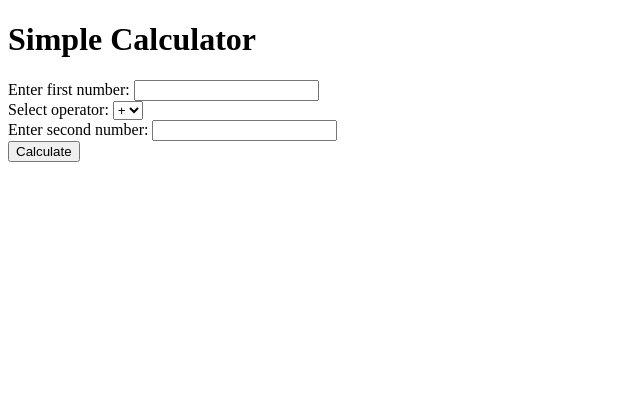
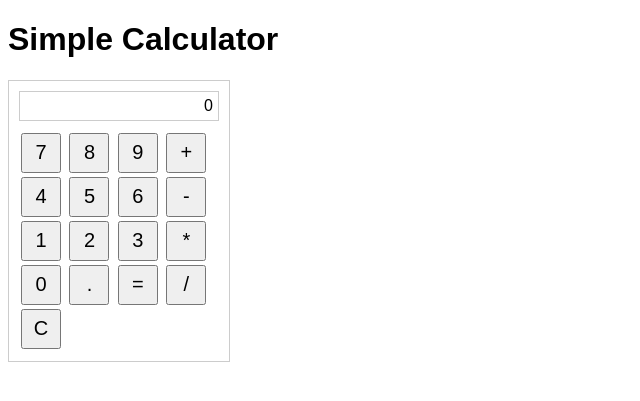
Before and after one commit to CSeijiM/Calculadora_from_gpt, a Python web app: template templates/calculator.html in a window 1280 px wide. Shown: the top 401 px of the page, without its empty margins (0-640 px from the left). Run offline with Jinja, Linux system fonts and the light colour scheme; the template is opened without the code that fills it, so the values that code supplies are empty.

Commit message:
mudança

```diff
--- a/templates/calculator.html
+++ b/templates/calculator.html
@@ -2,25 +2,80 @@
 <html>
 <head>
     <title>Simple Calculator</title>
+    <style>
+        /* Estilos para a calculadora */
+        body {
+            font-family: Arial, sans-serif;
+        }
+        .calculator {
+            width: 200px;
+            border: 1px solid #ccc;
+            padding: 10px;
+        }
+        .display {
+            border: 1px solid #ccc;
+            padding: 5px;
+            text-align: right;
+        }
+        .buttons {
+            margin-top: 10px;
+        }
+        .button {
+            width: 40px;
+            height: 40px;
+            font-size: 20px;
+            margin: 2px;
+        }
+    </style>
 </head>
 <body>
     <h1>Simple Calculator</h1>
-    <form action="/calculate" method="post">
-        <label for="num1">Enter first number:</label>
-        <input type="number" name="num1" required><br>
+    <div class="calculator">
+        <div class="display" id="display">0</div>
+        <div class="buttons">
+            <button class="button" onclick="appendToDisplay('7')">7</button>
+            <button class="button" onclick="appendToDisplay('8')">8</button>
+            <button class="button" onclick="appendToDisplay('9')">9</button>
+            <button class="button" onclick="appendToDisplay('+')">+</button>
+            <br>
+            <button class="button" onclick="appendToDisplay('4')">4</button>
+            <button class="button" onclick="appendToDisplay('5')">5</button>
+            <button class="button" onclick="appendToDisplay('6')">6</button>
+            <button class="button" onclick="appendToDisplay('-')">-</button>
+            <br>
+            <button class="button" onclick="appendToDisplay('1')">1</button>
+            <button class="button" onclick="appendToDisplay('2')">2</button>
+            <button class="button" onclick="appendToDisplay('3')">3</button>
+            <button class="button" onclick="appendToDisplay('*')">*</button>
+            <br>
+            <button class="button" onclick="appendToDisplay('0')">0</button>
+            <button class="button" onclick="appendToDisplay('.')">.</button>
+            <button class="button" onclick="calculate()">=</button>
+            <button class="button" onclick="appendToDisplay('/')">/</button>
+            <br>
+            <button class="button" onclick="clearDisplay()">C</button>
+        </div>
+    </div>
 
-        <label for="operator">Select operator:</label>
-        <select name="operator" required>
-            <option value="add">+</option>
-            <option value="subtract">-</option>
-            <option value="multiply">*</option>
-            <option value="divide">/</option>
-        </select><br>
+    <script>
+        function appendToDisplay(value) {
+            const display = document.getElementById("display");
+            if (display.textContent === "0") {
+                display.textContent = value;
+            } else {
+                display.textContent += value;
+            }
+        }
 
-        <label for="num2">Enter second number:</label>
-        <input type="number" name="num2" required><br>
+        function calculate() {
+            const display = document.getElementById("display");
+            display.textContent = eval(display.textContent);
+        }
 
-        <input type="submit" value="Calculate">
-    </form>
+        function clearDisplay() {
+            const display = document.getElementById("display");
+            display.textContent = "0";
+        }
+    </script>
 </body>
 </html>
```
Also changed, not shown: Calculadora_from_gpt.py (deleted, +0 -31 lines).
